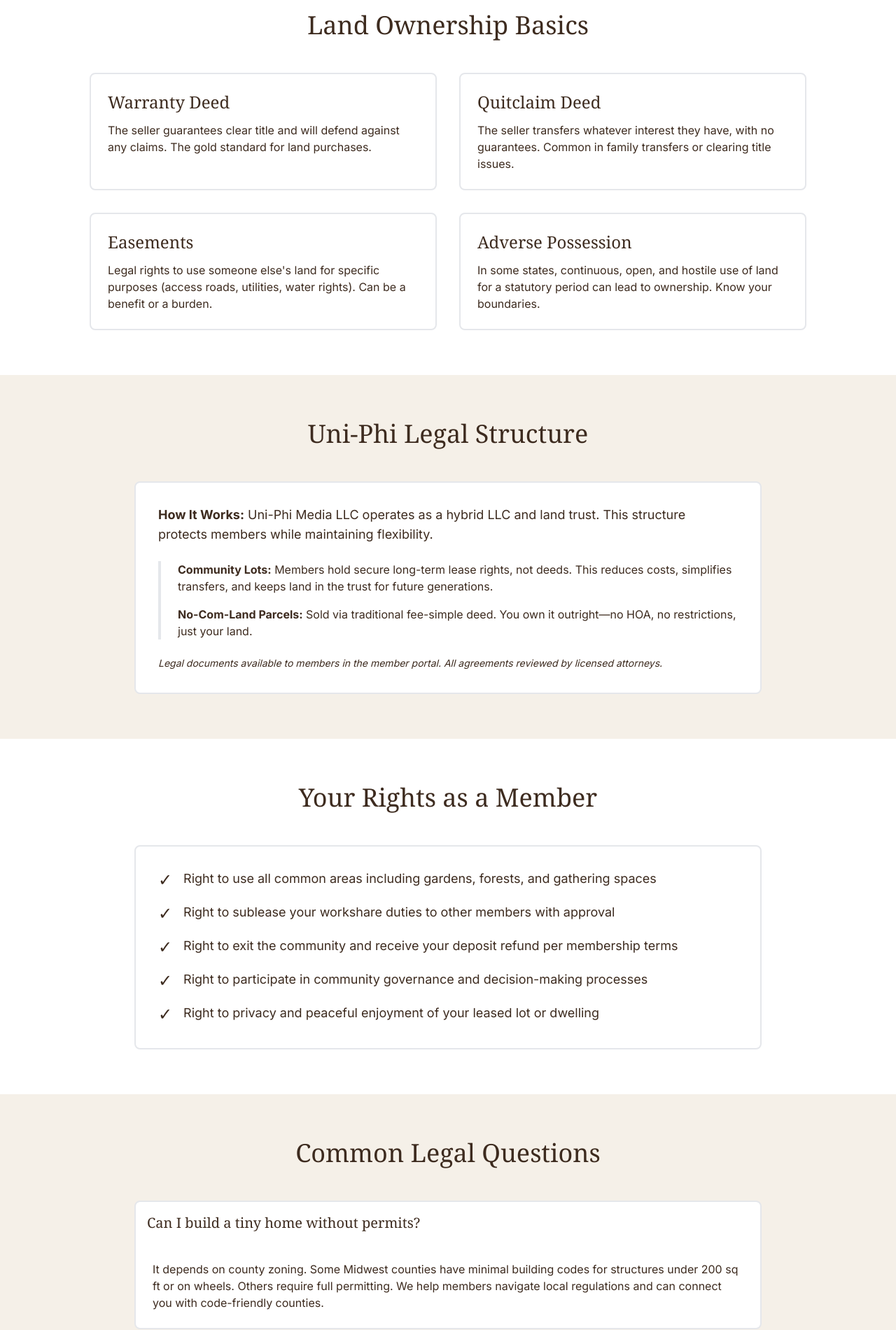
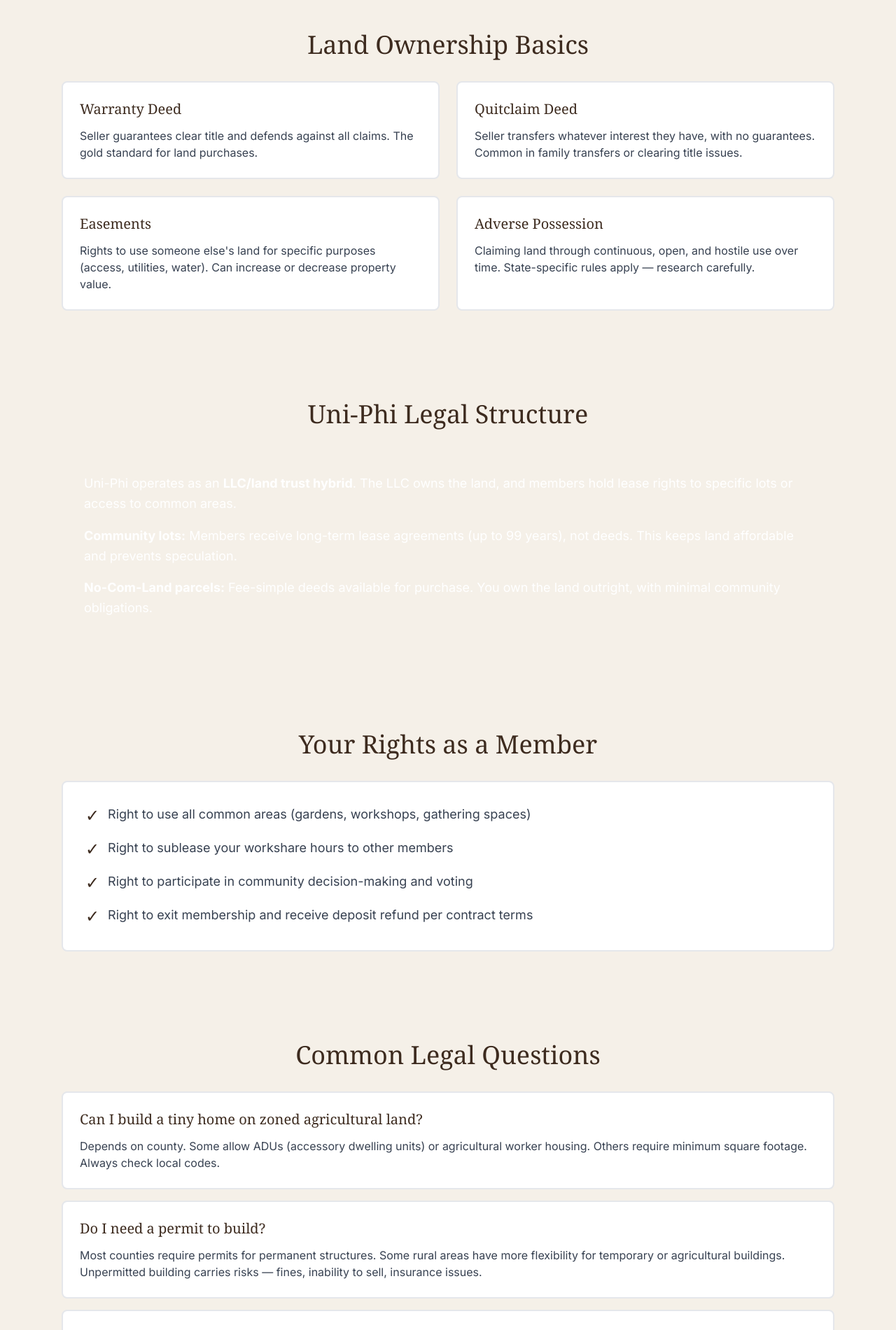
Before and after one commit to dutchiono/uniphimedia, a Next.js app: page /law in a window 1280 px wide. Shown: the part 380-2281 px from the top of the page at 70% size. Built offline with nearby package versions, Linux system fonts and the light colour scheme.

Commit message:
feat: add law page

```diff
--- a/src/app/law/page.tsx
+++ b/src/app/law/page.tsx
@@ -1,195 +1,124 @@
 export default function LawPage() {
-  const ownershipBasics = [
-    {
-      title: "Warranty Deed",
-      desc: "The seller guarantees clear title and will defend against any claims. The gold standard for land purchases."
-    },
-    {
-      title: "Quitclaim Deed",
-      desc: "The seller transfers whatever interest they have, with no guarantees. Common in family transfers or clearing title issues."
-    },
-    {
-      title: "Easements",
-      desc: "Legal rights to use someone else's land for specific purposes (access roads, utilities, water rights). Can be a benefit or a burden."
-    },
-    {
-      title: "Adverse Possession",
-      desc: "In some states, continuous, open, and hostile use of land for a statutory period can lead to ownership. Know your boundaries."
-    }
+  const deedTypes = [
+    { name: "Warranty Deed", description: "Seller guarantees clear title and defends against all claims. The gold standard for land purchases." },
+    { name: "Quitclaim Deed", description: "Seller transfers whatever interest they have, with no guarantees. Common in family transfers or clearing title issues." },
+    { name: "Easements", description: "Rights to use someone else's land for specific purposes (access, utilities, water). Can increase or decrease property value." },
+    { name: "Adverse Possession", description: "Claiming land through continuous, open, and hostile use over time. State-specific rules apply — research carefully." }
   ];
 
   const memberRights = [
-    "Right to use all common areas including gardens, forests, and gathering spaces",
-    "Right to sublease your workshare duties to other members with approval",
-    "Right to exit the community and receive your deposit refund per membership terms",
-    "Right to participate in community governance and decision-making processes",
-    "Right to privacy and peaceful enjoyment of your leased lot or dwelling"
+    "Right to use all common areas (gardens, workshops, gathering spaces)",
+    "Right to sublease your workshare hours to other members",
+    "Right to participate in community decision-making and voting",
+    "Right to exit membership and receive deposit refund per contract terms"
   ];
 
-  const questions = [
-    {
-      q: "Can I build a tiny home without permits?",
-      a: "It depends on county zoning. Some Midwest counties have minimal building codes for structures under 200 sq ft or on wheels. Others require full permitting. We help members navigate local regulations and can connect you with code-friendly counties."
-    },
-    {
-      q: "What's the difference between an HOA and a land trust?",
-      a: "HOAs are corporate entities with strict rules and enforcement. Land trusts are member-governed cooperatives focused on stewardship, not control. Uni-Phi operates as a land trust hybrid—members have autonomy with shared values, not rigid restrictions."
-    },
-    {
-      q: "Do I own the land or lease it?",
-      a: "Community lots are leased through the land trust structure, giving you secure long-term occupancy without traditional ownership burdens. No-com-land parcels are sold via fee-simple deed—you own it outright."
-    },
-    {
-      q: "What are my water rights?",
-      a: "Water rights vary by state. In the Midwest, riparian rights typically allow reasonable use of surface water on your property. Groundwater (well water) is usually yours to use. We provide guidance specific to each property location."
-    },
-    {
-      q: "Can I claim a homestead exemption?",
-      a: "Most Midwest states offer homestead exemptions that protect your primary residence from creditors and reduce property taxes. Requirements vary—typically you must occupy the property as your primary residence."
-    },
-    {
-      q: "What about zoning for agriculture?",
-      a: "Agricultural zoning is generally permissive for farming, livestock, and farm structures. Many counties allow agricultural dwellings with minimal restrictions. We target ag-zoned properties specifically."
-    }
+  const faqs = [
+    { q: "Can I build a tiny home on zoned agricultural land?", a: "Depends on county. Some allow ADUs (accessory dwelling units) or agricultural worker housing. Others require minimum square footage. Always check local codes." },
+    { q: "Do I need a permit to build?", a: "Most counties require permits for permanent structures. Some rural areas have more flexibility for temporary or agricultural buildings. Unpermitted building carries risks — fines, inability to sell, insurance issues." },
+    { q: "Who owns water rights?", a: "In the Midwest, water rights are typically riparian (tied to land adjacent to water) or regulated by state law. Rainwater harvesting is generally legal, but groundwater pumping may require permits." },
+    { q: "Can I claim a homestead exemption?", a: "Most Midwest states offer homestead exemptions that protect some property value from creditors and reduce property taxes. Requirements vary — usually must be your primary residence." },
+    { q: "What's the difference between HOA and land trust?", a: "HOAs are corporate entities that enforce rules and maintain common areas. Land trusts hold legal title to land for the benefit of members, prioritizing stewardship over profit." }
   ];
 
   const resources = [
-    { name: "NOLO", url: "https://www.nolo.com", desc: "Legal guides for property and land law" },
-    { name: "Farm Commons", url: "https://farmcommons.org", desc: "Legal resources for farmers and land stewards" },
-    { name: "Homesteaders of America", url: "https://homesteadersofamerica.com", desc: "Community and education for homesteaders" }
+    { name: "NOLO Law", url: "nolo.com", description: "Plain-English legal guides for property, contracts, and estate planning" },
+    { name: "Farm Commons", url: "farmcommons.org", description: "Legal resources specifically for farmers and land-based businesses" },
+    { name: "Homesteaders of America", url: "homesteadersofamerica.com", description: "Community and legal advocacy for homesteaders" }
   ];
 
   return (
-    <div className="min-h-screen bg-cream">
-      {/* Hero Section */}
+    <main className="min-h-screen bg-cream">
+      {/* Hero */}
       <section className="bg-forest text-cream py-20">
-        <div className="container mx-auto px-6 text-center">
-          <h1 className="font-serif text-5xl md:text-6xl mb-6">
-            Know Your Rights. Protect Your Land.
-          </h1>
-          <p className="text-xl max-w-3xl mx-auto opacity-90">
-            Legal knowledge is power. Understand the basics before you buy.
+        <div className="max-w-4xl mx-auto px-6 text-center">
+          <h1 className="font-serif text-5xl mb-4">Know Your Rights. Protect Your Land.</h1>
+          <p className="text-xl opacity-90">Legal knowledge is freedom</p>
+        </div>
+      </section>
+
+      {/* Land Ownership Basics */}
+      <section className="max-w-6xl mx-auto px-6 py-16">
+        <h2 className="font-serif text-4xl text-forest mb-8 text-center">Land Ownership Basics</h2>
+        <div className="grid md:grid-cols-2 gap-6">
+          {deedTypes.map((type, idx) => (
+            <div key={idx} className="bg-white border-2 border-forest rounded-lg p-6">
+              <h3 className="font-serif text-xl text-forest mb-3">{type.name}</h3>
+              <p className="text-gray-700">{type.description}</p>
+            </div>
+          ))}
+        </div>
+      </section>
+
+      {/* Community Legal Structure */}
+      <section className="max-w-6xl mx-auto px-6 py-16">
+        <h2 className="font-serif text-4xl text-forest mb-8 text-center">Uni-Phi Legal Structure</h2>
+        <div className="bg-gold text-white rounded-lg p-8">
+          <p className="text-lg leading-relaxed mb-4">
+            Uni-Phi operates as an <strong>LLC/land trust hybrid</strong>. The LLC owns the land, and members hold lease rights to specific lots or access to common areas.
+          </p>
+          <p className="text-lg leading-relaxed mb-4">
+            <strong>Community lots:</strong> Members receive long-term lease agreements (up to 99 years), not deeds. This keeps land affordable and prevents speculation.
+          </p>
+          <p className="text-lg leading-relaxed">
+            <strong>No-Com-Land parcels:</strong> Fee-simple deeds available for purchase. You own the land outright, with minimal community obligations.
           </p>
         </div>
       </section>
 
-      {/* Land Ownership Basics */}
-      <section className="py-16 bg-white">
-        <div className="container mx-auto px-6">
-          <h2 className="font-serif text-4xl text-forest text-center mb-12">Land Ownership Basics</h2>
-          <div className="grid md:grid-cols-2 gap-8 max-w-5xl mx-auto">
-            {ownershipBasics.map((item, idx) => (
-              <div key={idx} className="border-2 border-forest rounded-lg p-6">
-                <h3 className="font-serif text-2xl text-forest mb-3">{item.title}</h3>
-                <p className="text-bark">{item.desc}</p>
-              </div>
-            ))}
-          </div>
-        </div>
-      </section>
-
-      {/* Community Legal Structure */}
-      <section className="py-16 bg-gold bg-opacity-10">
-        <div className="container mx-auto px-6">
-          <h2 className="font-serif text-4xl text-forest text-center mb-12">Uni-Phi Legal Structure</h2>
-          <div className="max-w-4xl mx-auto bg-white border-2 border-forest rounded-lg p-8">
-            <div className="space-y-6 text-bark">
-              <p className="text-lg">
-                <strong className="text-forest">How It Works:</strong> Uni-Phi Media LLC operates as a hybrid LLC and land trust.
-                This structure protects members while maintaining flexibility.
-              </p>
-              <div className="border-l-4 border-forest pl-6">
-                <p className="mb-4">
-                  <strong className="text-forest">Community Lots:</strong> Members hold secure long-term lease rights, not deeds.
-                  This reduces costs, simplifies transfers, and keeps land in the trust for future generations.
-                </p>
-                <p>
-                  <strong className="text-forest">No-Com-Land Parcels:</strong> Sold via traditional fee-simple deed.
-                  You own it outright—no HOA, no restrictions, just your land.
-                </p>
-              </div>
-              <p className="text-sm italic">
-                Legal documents available to members in the member portal. All agreements reviewed by licensed attorneys.
-              </p>
-            </div>
-          </div>
-        </div>
-      </section>
-
-      {/* Member Rights */}
-      <section className="py-16 bg-white">
-        <div className="container mx-auto px-6">
-          <h2 className="font-serif text-4xl text-forest text-center mb-12">Your Rights as a Member</h2>
-          <div className="max-w-4xl mx-auto">
-            <div className="bg-cream border-2 border-forest rounded-lg p-8">
+      {/* Your Rights as a Member */}
+      <section className="max-w-6xl mx-auto px-6 py-16">
+        <h2 className="font-serif text-4xl text-forest mb-8 text-center">Your Rights as a Member</h2>
+        <div className="bg-white border-2 border-bark rounded-lg p-8">
           <ul className="space-y-4">
             {memberRights.map((right, idx) => (
-                  <li key={idx} className="flex items-start text-bark">
-                    <span className="text-gold text-2xl mr-4 flex-shrink-0">✓</span>
-                    <span className="text-lg">{right}</span>
+              <li key={idx} className="flex items-start">
+                <span className="text-gold text-2xl mr-3">✓</span>
+                <span className="text-gray-700 text-lg">{right}</span>
               </li>
             ))}
           </ul>
         </div>
-          </div>
-        </div>
       </section>
 
       {/* Common Legal Questions */}
-      <section className="py-16">
-        <div className="container mx-auto px-6">
-          <h2 className="font-serif text-4xl text-forest text-center mb-12">Common Legal Questions</h2>
-          <div className="max-w-4xl mx-auto space-y-4">
-            {questions.map((item, idx) => (
-              <div key={idx} className="bg-white border-2 border-forest rounded-lg overflow-hidden">
-                <div className="bg-forest text-cream p-4">
-                  <h3 className="font-serif text-xl">{item.q}</h3>
-                </div>
-                <div className="p-6">
-                  <p className="text-bark">{item.a}</p>
-                </div>
+      <section className="max-w-6xl mx-auto px-6 py-16">
+        <h2 className="font-serif text-4xl text-forest mb-8 text-center">Common Legal Questions</h2>
+        <div className="space-y-4">
+          {faqs.map((faq, idx) => (
+            <div key={idx} className="bg-white border-2 border-forest rounded-lg p-6">
+              <h3 className="font-serif text-xl text-forest mb-3">{faq.q}</h3>
+              <p className="text-gray-700">{faq.a}</p>
             </div>
           ))}
-          </div>
         </div>
       </section>
 
       {/* Disclaimer */}
-      <section className="py-12 bg-white">
-        <div className="container mx-auto px-6">
-          <div className="max-w-4xl mx-auto">
-            <div className="bg-red-50 border-l-4 border-red-600 p-6 rounded">
-              <p className="text-red-900 font-semibold text-lg mb-2">⚠️ Legal Disclaimer</p>
-              <p className="text-red-800">
-                This information is provided for educational purposes only and does not constitute legal advice.
-                Laws vary by state and county. Always consult a licensed attorney in your jurisdiction before making
-                land purchases or legal decisions.
+      <section className="max-w-6xl mx-auto px-6 py-16">
+        <div className="bg-red-600 text-white border-4 border-red-700 rounded-lg p-8">
+          <h3 className="font-serif text-2xl mb-4">⚠️ Legal Disclaimer</h3>
+          <p className="text-lg leading-relaxed">
+            This is educational content, not legal advice. Laws vary by state and county. Always consult a licensed attorney in your jurisdiction before making property or legal decisions.
           </p>
-            </div>
-          </div>
         </div>
       </section>
 
       {/* External Resources */}
-      <section className="py-16 bg-forest text-cream">
-        <div className="container mx-auto px-6">
-          <h2 className="font-serif text-4xl text-center mb-12">Legal Resources</h2>
-          <div className="grid md:grid-cols-3 gap-6 max-w-5xl mx-auto">
+      <section className="max-w-6xl mx-auto px-6 py-16">
+        <h2 className="font-serif text-4xl text-forest mb-8 text-center">External Resources</h2>
+        <div className="grid md:grid-cols-3 gap-6">
           {resources.map((resource, idx) => (
-              <a
-                key={idx}
-                href={resource.url}
-                target="_blank"
-                rel="noopener noreferrer"
-                className="bg-white bg-opacity-10 border-2 border-cream rounded-lg p-6 hover:bg-opacity-20 transition"
-              >
-                <h3 className="font-serif text-2xl mb-3">{resource.name}</h3>
-                <p className="opacity-90">{resource.desc}</p>
+            <div key={idx} className="bg-bark text-white rounded-lg p-6">
+              <h3 className="font-serif text-xl mb-2">{resource.name}</h3>
+              <p className="text-sm opacity-90 mb-3">{resource.description}</p>
+              <a href={`https://${resource.url}`} className="text-gold hover:underline">
+                {resource.url}
               </a>
+            </div>
           ))}
         </div>
-        </div>
       </section>
-    </div>
+    </main>
   );
 }
```
Lines whose indentation alone changed are shown as unchanged.
